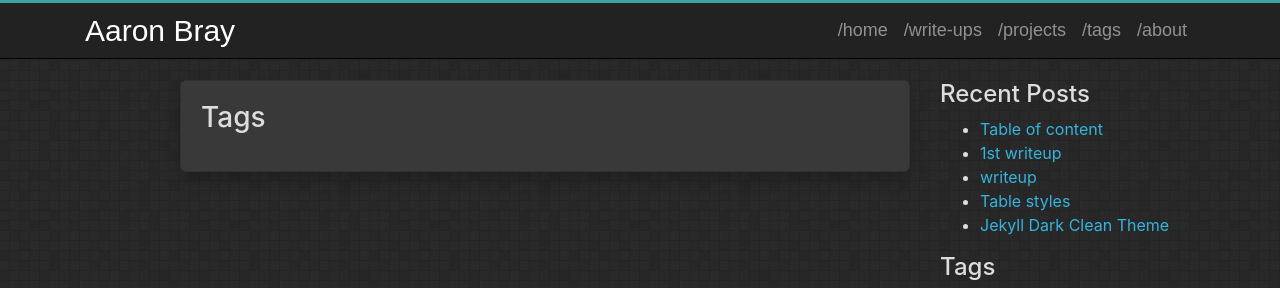
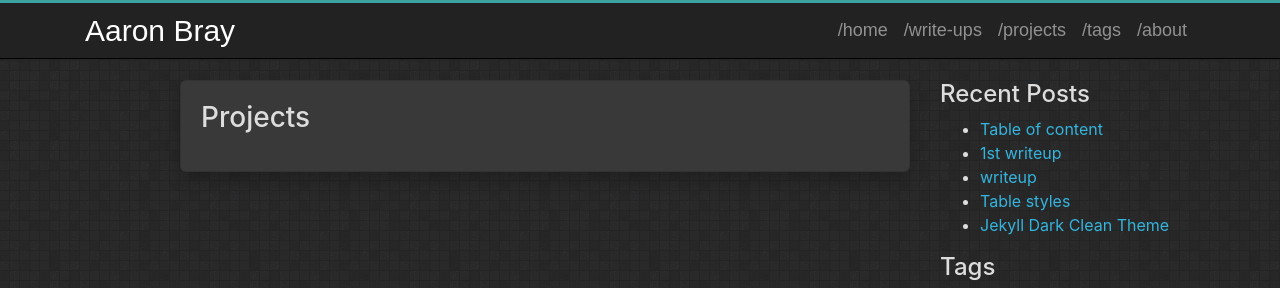
Before and after one commit to AaronBray/AaronBray.github.io, a Jekyll site: the page built from projects.md, in a window 1280 px wide. Shown: the top 288 px of the page. Built offline with Jekyll 4.4.1, drawn with Linux system fonts in a browser that asks for light colours.

Commit message:
Update projects.md

```diff
--- a/projects.md
+++ b/projects.md
@@ -5,7 +5,7 @@ title: projects
 
 <div class="page-content wc-container">
 	<div class="page">
-		<h1>Tags</h1>
+		<h1>Projects</h1>
 		<ul>
 			{% for page in site.page %}
 			<li><a href="{{ '/projects/' | append:tag[0] | relative_url }}">{{ tag[0] }}</a></li>
```
